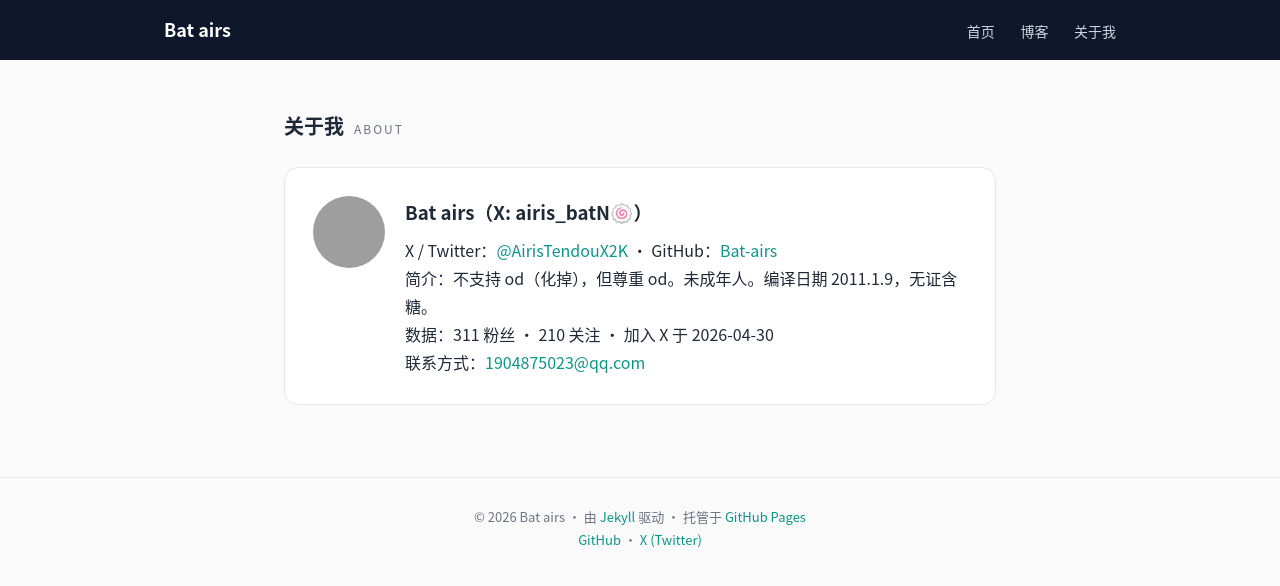
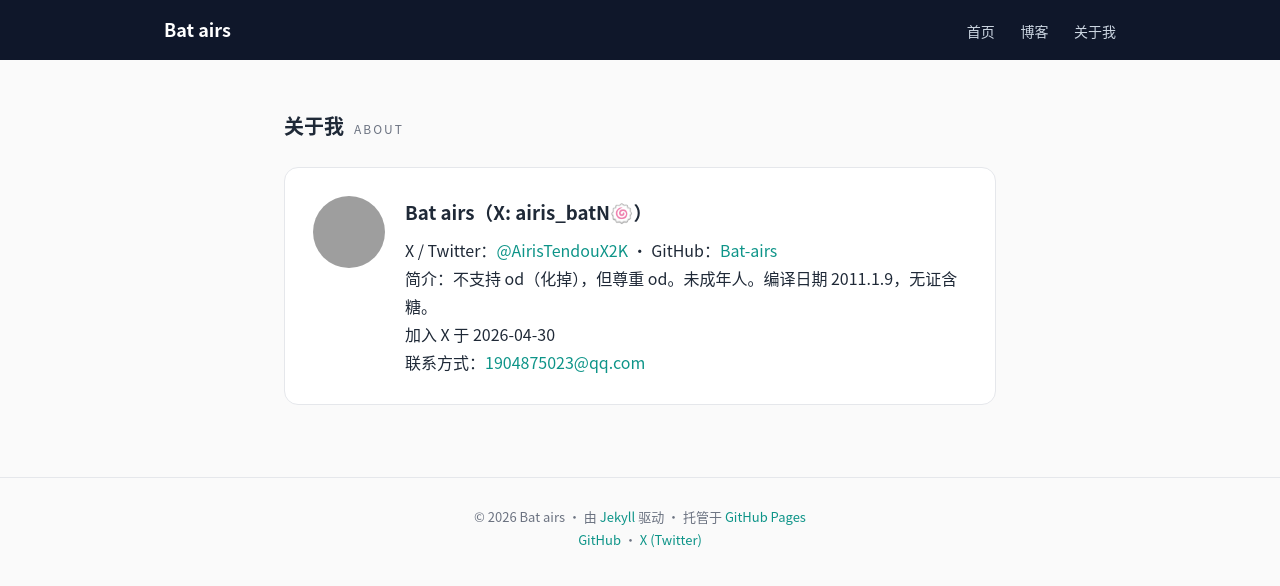
Before and after one commit to Bat-airs/Bat-airs.github.io, a Jekyll site: the page built from about.md, in a window 1280 px wide. Shown: the top 586 px of the page. Built offline with Jekyll 4.4.1, drawn with Linux system fonts in a browser that asks for light colours; grey boxes are pictures that could not be loaded.

Commit message:
移除粉丝数显示

```diff
--- a/about.md
+++ b/about.md
@@ -12,7 +12,7 @@ title: 关于我
       <h3>Bat airs（X: airis_batN🍥）</h3>
       <p>X / Twitter：<a href="https://x.com/AirisTendouX2K" target="_blank" rel="noopener">@AirisTendouX2K</a> · GitHub：<a href="https://github.com/Bat-airs" target="_blank" rel="noopener">Bat-airs</a></p>
       <p>简介：不支持 od（化掉），但尊重 od。未成年人。编译日期 2011.1.9，无证含糖。</p>
-      <p>数据：311 粉丝 · 210 关注 · 加入 X 于 2026-04-30</p>
+      <p>加入 X 于 2026-04-30</p>
       <p>联系方式：<a href="mailto:1904875023@qq.com">1904875023@qq.com</a></p>
     </div>
   </div>
--- a/index.html
+++ b/index.html
@@ -8,7 +8,7 @@ title: 首页
     <img class="avatar" src="https://pbs.twimg.com/profile_images/2089673880214614016/fou340SI_normal.jpg" alt="头像">
     <h1>Bat airs</h1>
     <p class="tagline">{{ site.tagline }}</p>
-    <p class="x-id">X / Twitter：<a href="https://x.com/AirisTendouX2K" target="_blank" rel="noopener">@AirisTendouX2K</a>（airis_batN🍥）· 311 粉丝</p>
+    <p class="x-id">X / Twitter：<a href="https://x.com/AirisTendouX2K" target="_blank" rel="noopener">@AirisTendouX2K</a>（airis_batN🍥）</p>
     <div class="hero-links">
       <a href="https://github.com/Bat-airs" target="_blank" rel="noopener">GitHub</a>
       <a href="https://x.com/AirisTendouX2K" target="_blank" rel="noopener">X (Twitter)</a>
```
